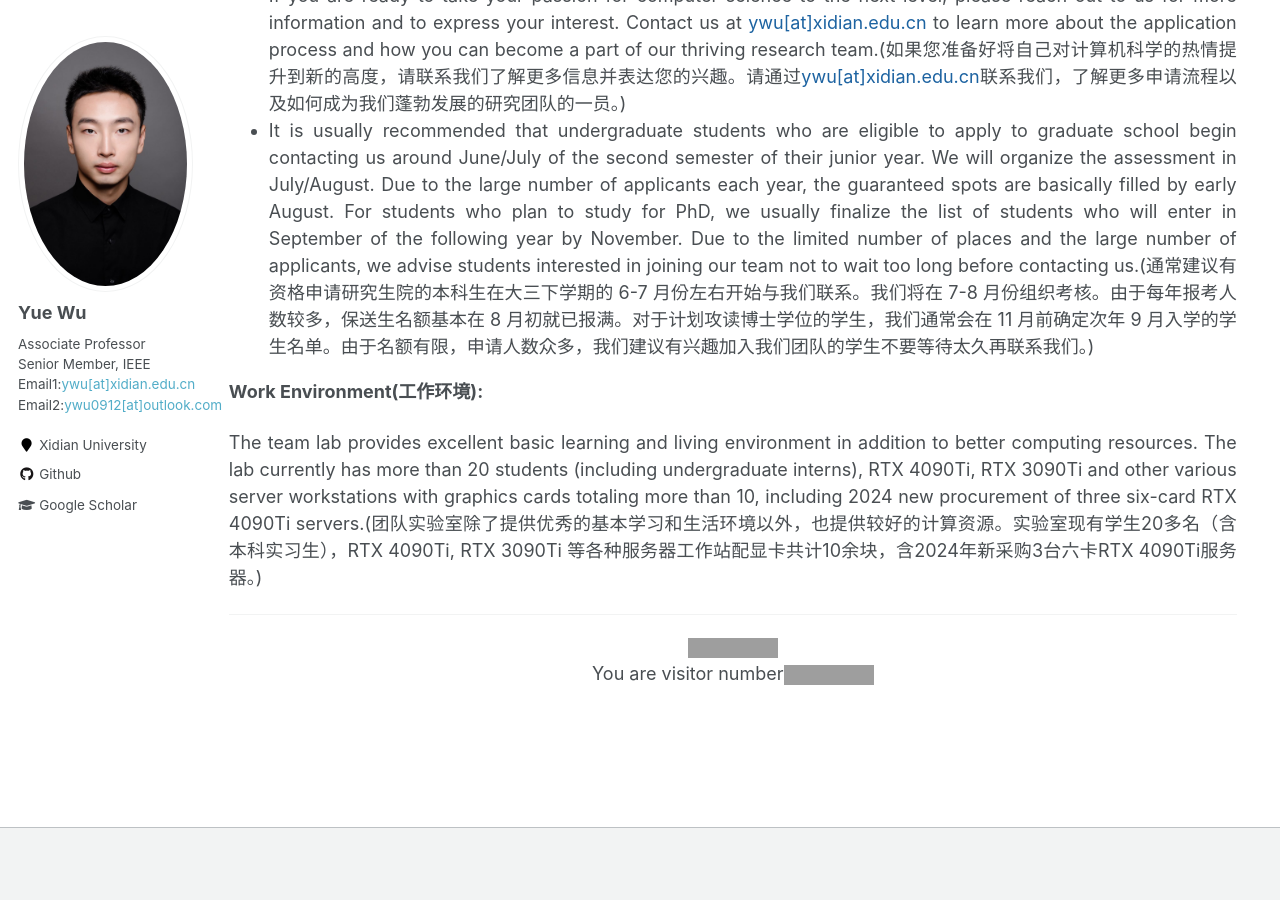
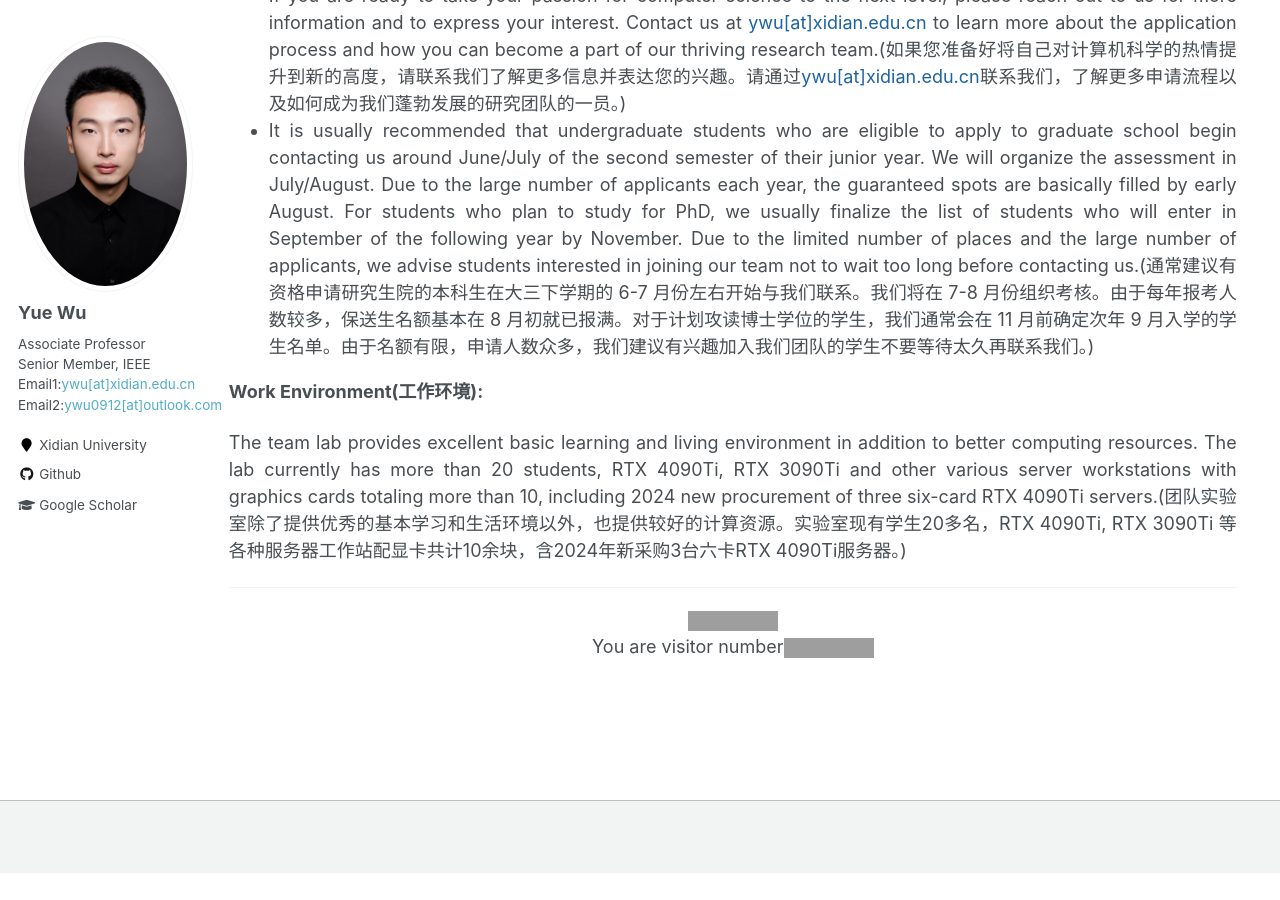
Before and after one commit to ywuchina/ywuchina.github.io, a Jekyll site: the page built from _pages/home.md, in a window 1280 px wide and 900 px high, scrolled down 7269 px. Built offline with Jekyll 4.4.1, drawn with Linux system fonts in a browser that asks for light colours; after the commit the page ends 8142 px from its top, so only the background shows below that; grey boxes are pictures that could not be loaded.

Commit message:
Update team.html

```diff
--- a/_includes/team.html
+++ b/_includes/team.html
@@ -132,5 +132,5 @@
 
 </ul>
 <p><b>Work Environment(工作环境):</b></p>
-<p>The team lab provides excellent basic learning and living environment in addition to better computing resources. The lab currently has more than 20 students (including undergraduate interns), RTX 4090Ti, RTX 3090Ti and other various server workstations with graphics cards totaling more than 10, including 2024 new procurement of three six-card RTX 4090Ti servers.(团队实验室除了提供优秀的基本学习和生活环境以外，也提供较好的计算资源。实验室现有学生20多名（含本科实习生），RTX 4090Ti, RTX 3090Ti 等各种服务器工作站配显卡共计10余块，含2024年新采购3台六卡RTX 4090Ti服务器。) </p>
+<p>The team lab provides excellent basic learning and living environment in addition to better computing resources. The lab currently has more than 20 students, RTX 4090Ti, RTX 3090Ti and other various server workstations with graphics cards totaling more than 10, including 2024 new procurement of three six-card RTX 4090Ti servers.(团队实验室除了提供优秀的基本学习和生活环境以外，也提供较好的计算资源。实验室现有学生20多名，RTX 4090Ti, RTX 3090Ti 等各种服务器工作站配显卡共计10余块，含2024年新采购3台六卡RTX 4090Ti服务器。) </p>
 <hr>
```
